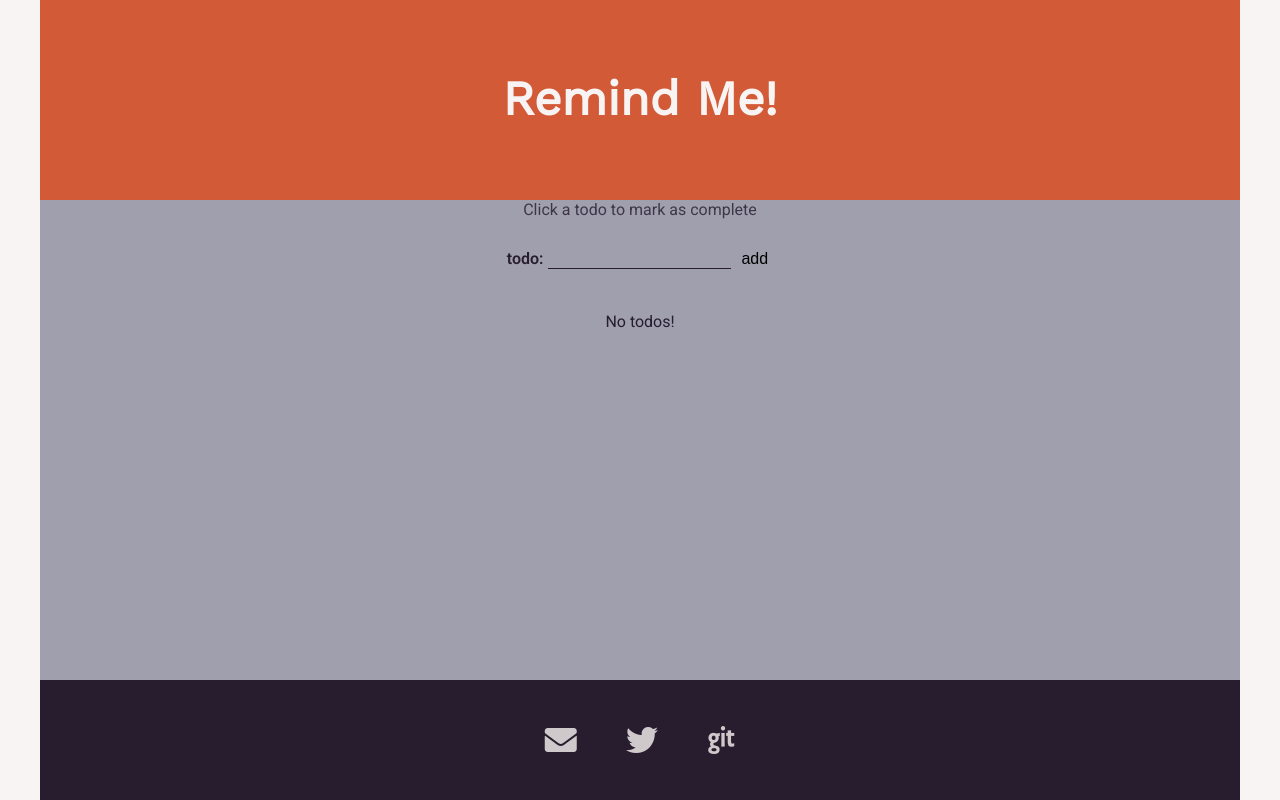
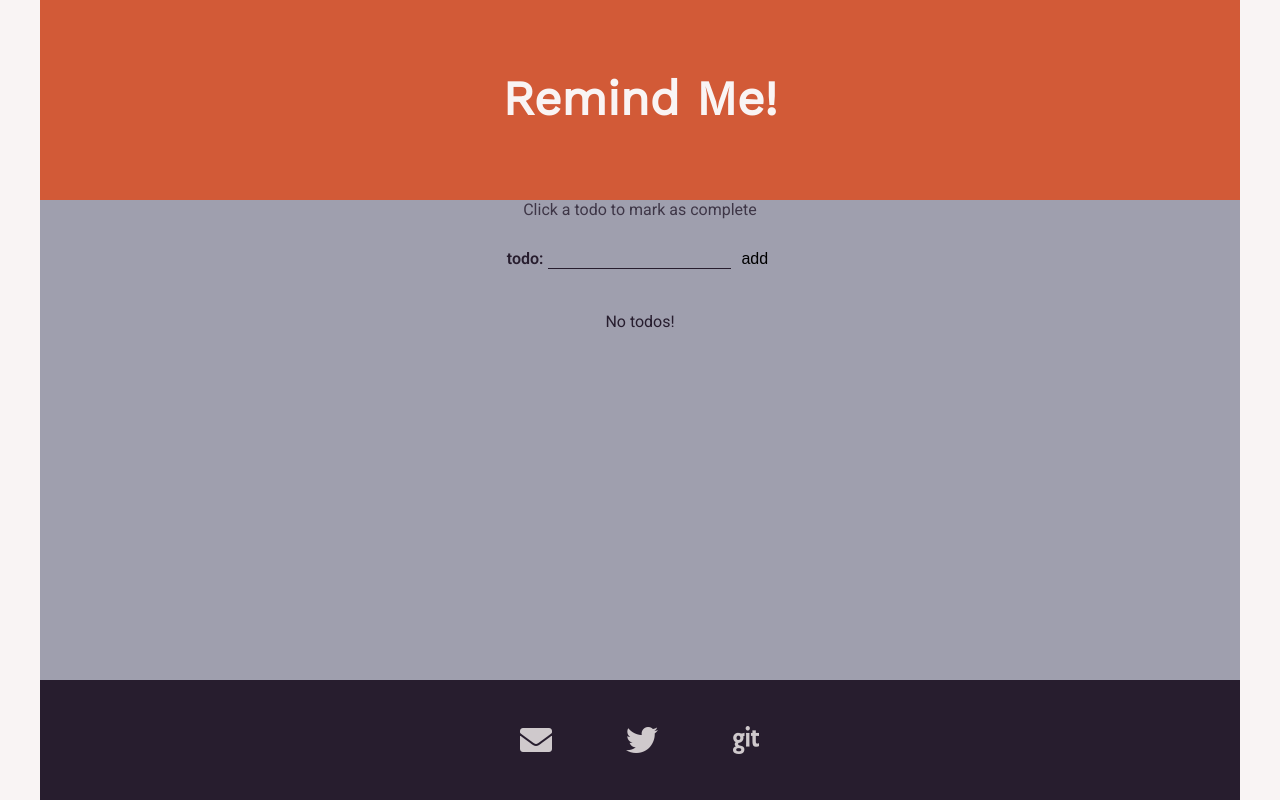
Before and after one commit to winstonCodes/todo-react, a React (Create React App) app: page / in a window 1280 px wide. Built offline with nearby package versions, Linux system fonts and the light colour scheme.

Commit message:
fix footer spacing

```diff
--- a/src/App.js
+++ b/src/App.js
@@ -72,7 +72,3 @@ const App = () => {
 }
 
 export default App;
-
-// { id: 1, name: "get eggs", completed: false, edit: false },
-// { id: 2, name: "drink water", completed: false, edit: false },
-// { id: 3, name: "go run", completed: false, edit: false },
--- a/src/App.scss
+++ b/src/App.scss
@@ -129,8 +129,9 @@ button {
     ul{
       display: flex;
       padding: 0;
-      justify-content: space-around;
+      justify-content: space-between;
       width: 20%;
+      min-width: 150px;
       a {
         color: #F9F4F4;
         opacity: 0.8;
```
